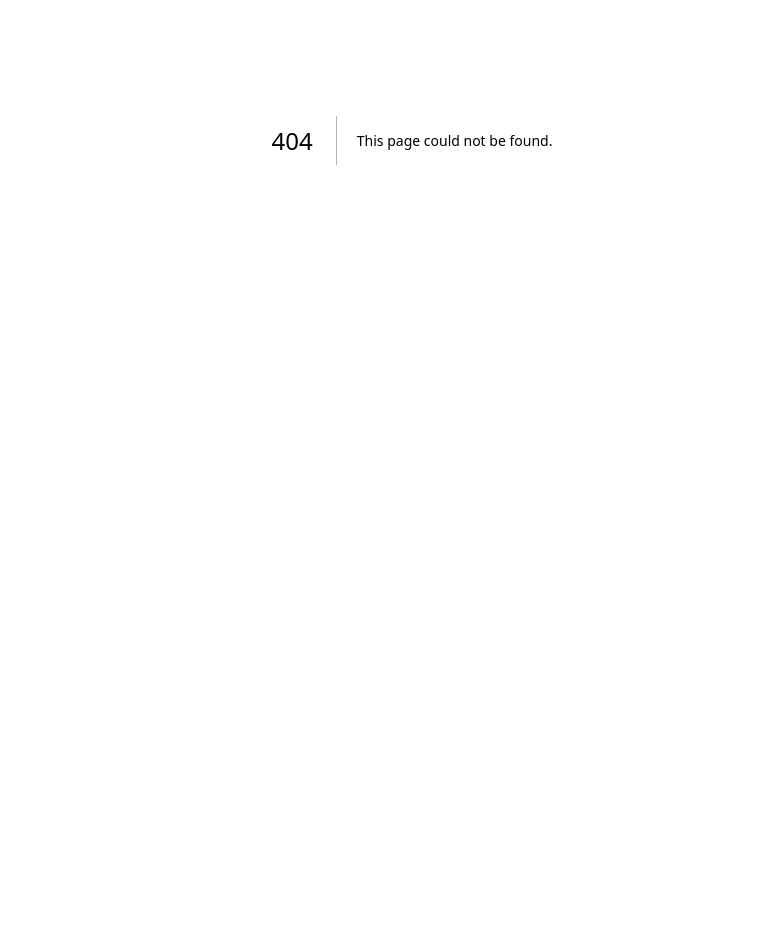
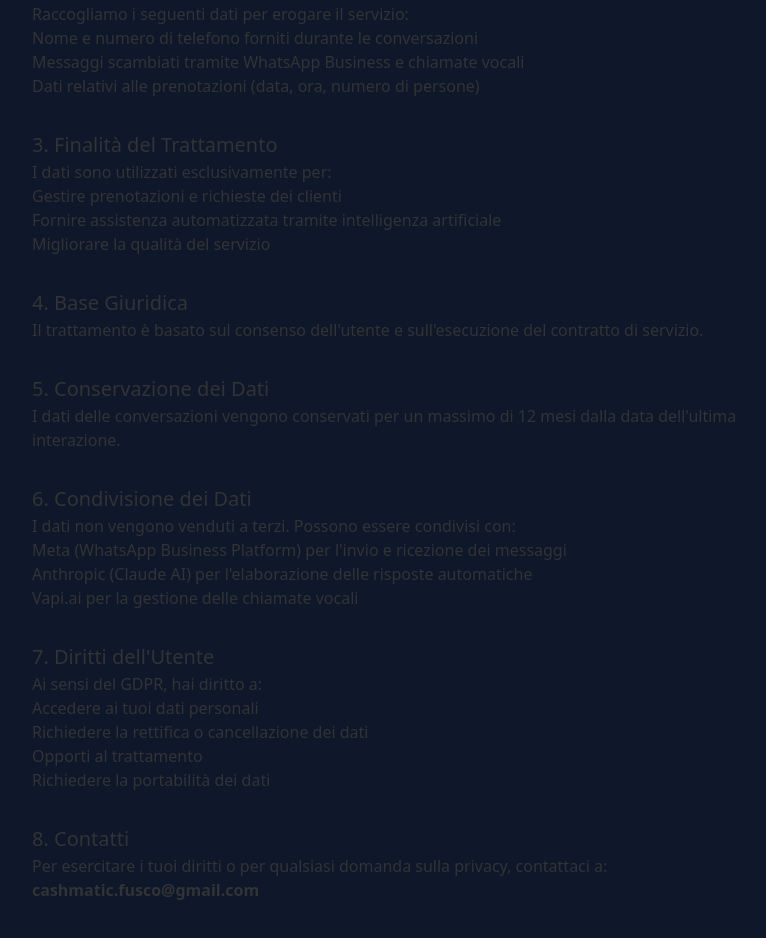
Before and after one commit to genni73/cashmatic-bot, a Next.js app in the folder centralino-ai/: page /privacy in a window 1280 px wide. Before the commit this address had no page. Shown: the part 260-1198 px from the top of the page, without its empty margins (228-994 px from the left). Before the commit the page ends 800 px from the top, so only its background shows below. Built offline with nearby package versions, Linux system fonts and the light colour scheme.

Commit message:
Add privacy policy page required for Meta app publication
Co-Authored-By: Claude Opus 4.6 <noreply@anthropic.com>
Claude-Session: https://claude.ai/code/session_01JYQJHjnd14ERgttkeejB6a

```diff
--- /dev/null
+++ b/centralino-ai/src/app/privacy/page.tsx
@@ -0,0 +1,53 @@
+export default function PrivacyPage() {
+  return (
+    <div style={{ maxWidth: 800, margin: '0 auto', padding: '40px 20px', fontFamily: 'system-ui, sans-serif', color: '#333' }}>
+      <h1 style={{ fontSize: 28, marginBottom: 8 }}>Informativa sulla Privacy</h1>
+      <p style={{ color: '#666', marginBottom: 32 }}>Ultimo aggiornamento: {new Date().toLocaleDateString('it-IT')}</p>
+
+      <h2 style={{ fontSize: 20, marginTop: 32 }}>1. Titolare del Trattamento</h2>
+      <p>NetFood S.r.l. — Servizio Centralino AI per attività commerciali.</p>
+
+      <h2 style={{ fontSize: 20, marginTop: 32 }}>2. Dati Raccolti</h2>
+      <p>Raccogliamo i seguenti dati per erogare il servizio:</p>
+      <ul>
+        <li>Nome e numero di telefono forniti durante le conversazioni</li>
+        <li>Messaggi scambiati tramite WhatsApp Business e chiamate vocali</li>
+        <li>Dati relativi alle prenotazioni (data, ora, numero di persone)</li>
+      </ul>
+
+      <h2 style={{ fontSize: 20, marginTop: 32 }}>3. Finalità del Trattamento</h2>
+      <p>I dati sono utilizzati esclusivamente per:</p>
+      <ul>
+        <li>Gestire prenotazioni e richieste dei clienti</li>
+        <li>Fornire assistenza automatizzata tramite intelligenza artificiale</li>
+        <li>Migliorare la qualità del servizio</li>
+      </ul>
+
+      <h2 style={{ fontSize: 20, marginTop: 32 }}>4. Base Giuridica</h2>
+      <p>Il trattamento è basato sul consenso dell&apos;utente e sull&apos;esecuzione del contratto di servizio.</p>
+
+      <h2 style={{ fontSize: 20, marginTop: 32 }}>5. Conservazione dei Dati</h2>
+      <p>I dati delle conversazioni vengono conservati per un massimo di 12 mesi dalla data dell&apos;ultima interazione.</p>
+
+      <h2 style={{ fontSize: 20, marginTop: 32 }}>6. Condivisione dei Dati</h2>
+      <p>I dati non vengono venduti a terzi. Possono essere condivisi con:</p>
+      <ul>
+        <li>Meta (WhatsApp Business Platform) per l&apos;invio e ricezione dei messaggi</li>
+        <li>Anthropic (Claude AI) per l&apos;elaborazione delle risposte automatiche</li>
+        <li>Vapi.ai per la gestione delle chiamate vocali</li>
+      </ul>
+
+      <h2 style={{ fontSize: 20, marginTop: 32 }}>7. Diritti dell&apos;Utente</h2>
+      <p>Ai sensi del GDPR, hai diritto a:</p>
+      <ul>
+        <li>Accedere ai tuoi dati personali</li>
+        <li>Richiedere la rettifica o cancellazione dei dati</li>
+        <li>Opporti al trattamento</li>
+        <li>Richiedere la portabilità dei dati</li>
+      </ul>
+
+      <h2 style={{ fontSize: 20, marginTop: 32 }}>8. Contatti</h2>
+      <p>Per esercitare i tuoi diritti o per qualsiasi domanda sulla privacy, contattaci a: <strong>cashmatic.fusco@gmail.com</strong></p>
+    </div>
+  )
+}
```
